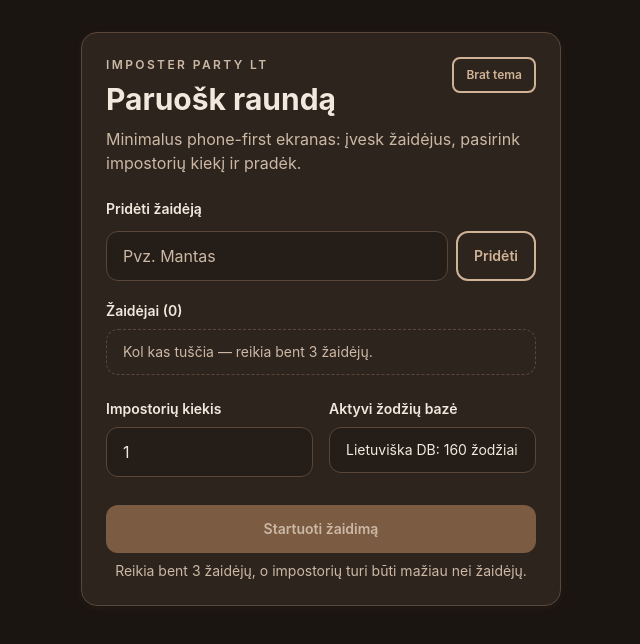
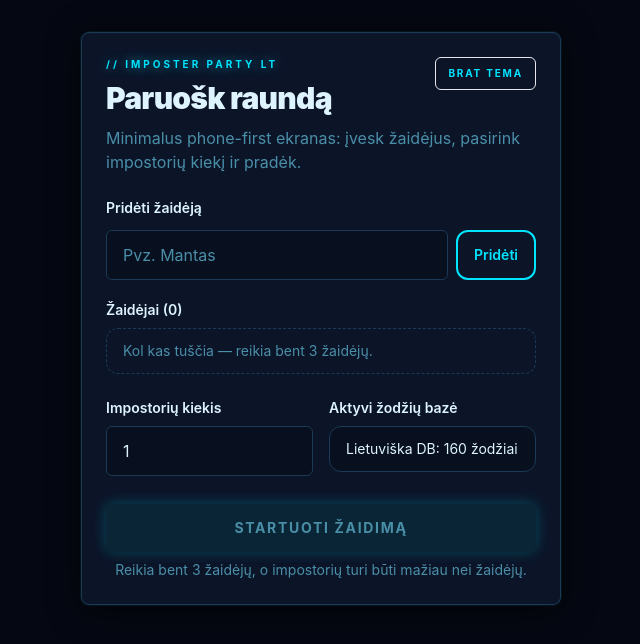
Before and after one commit to SIMHIDEN/page, a React (Vite) app: page / in a window 1280 px wide. Shown: the top 644 px of the page, without its empty margins (319-959 px from the left). Built offline with nearby package versions, Linux system fonts and the light colour scheme.

Commit message:
Fix impostor hint display + neocity redesign
- Move impostor hint outside hold button so it stays visible after reveal
- Redesign: dark navy bg with cyan grid, neon glow borders/text
- Hot pink danger theme for impostor reveal
- Angular corners, bold uppercase labels, neon glow effects

```diff
--- a/src/App.tsx
+++ b/src/App.tsx
@@ -144,13 +144,13 @@ function App() {
 
   const isImpostor = impostorIndices.includes(currentPlayerIndex)
   const panelClass =
-    'rounded-2xl border border-[var(--color-border)] bg-[var(--color-surface)] shadow-[0_2px_8px_rgba(123,91,66,0.08)]'
+    'rounded-lg border border-[var(--color-border)] bg-[var(--color-surface)] panel-neon'
   const primaryButtonClass =
-    'w-full rounded-xl bg-[var(--color-primary)] px-5 py-3.5 text-sm font-semibold text-[var(--color-text-on-primary)] transition duration-200 hover:brightness-95 disabled:cursor-not-allowed disabled:bg-[var(--color-accent)] disabled:text-[var(--color-muted)]'
+    'w-full rounded-md bg-[var(--color-primary)] px-5 py-3.5 text-sm font-bold tracking-[0.12em] uppercase text-[var(--color-text-on-primary)] transition duration-200 hover:brightness-110 disabled:cursor-not-allowed disabled:bg-[var(--color-accent)] disabled:text-[var(--color-muted)] btn-neon-glow'
   const inputClass =
-    'w-full rounded-xl border border-[var(--color-border)] bg-[var(--color-bg-soft)] px-4 py-3 text-base text-[var(--color-text)] outline-none transition duration-200 placeholder:text-[var(--color-muted)] focus:border-[var(--color-primary)] focus:ring-2 focus:ring-[var(--color-primary)]/15'
+    'w-full rounded-md border border-[var(--color-border)] bg-[var(--color-bg-soft)] px-4 py-3 text-base text-[var(--color-text)] outline-none transition duration-200 placeholder:text-[var(--color-muted)] focus:border-[var(--color-primary)] focus:ring-2 focus:ring-[var(--color-primary)]/15'
   const secondaryButtonClass =
-    'rounded-lg border-2 border-[var(--color-primary)] bg-transparent px-3 py-2 text-xs font-semibold text-[var(--color-primary)] transition duration-200 hover:bg-[var(--color-accent)]/45'
+    'rounded-md border border-[var(--color-primary)]/50 bg-transparent px-3 py-2 text-[10px] font-bold tracking-[0.18em] uppercase text-[var(--color-primary)] transition duration-200 hover:border-[var(--color-primary)] hover:bg-[var(--color-primary)]/10'
   const toggleTheme = () => {
     setTheme((prev) => (prev === 'original' ? 'brat' : 'original'))
   }
@@ -163,10 +163,10 @@ function App() {
           <div className={`${panelClass} p-5 sm:p-6`}>
             <div className="flex items-start justify-between gap-3">
               <div>
-                <p className="text-xs font-semibold uppercase tracking-[0.2em] text-[var(--color-muted)]">
-                  Imposter Party LT
+                <p className="text-[10px] font-bold uppercase tracking-[0.3em] neon-text text-[var(--color-primary)]">
+                  // Imposter Party LT
                 </p>
-                <h1 className="mt-2 text-3xl font-bold leading-tight">Paruošk raundą</h1>
+                <h1 className="mt-2 text-3xl font-black leading-tight tracking-tight">Paruošk raundą</h1>
               </div>
               <button type="button" onClick={toggleTheme} className={secondaryButtonClass}>
                 {themeSwitchLabel}
@@ -302,7 +302,7 @@ function App() {
         <div className="mx-auto flex w-full max-w-md items-center px-4 py-8 sm:max-w-lg">
           <div className={`${panelClass} w-full p-5 text-center sm:p-7`}>
             <div className="flex items-start justify-between gap-3 text-left">
-              <p className="text-xs font-semibold uppercase tracking-[0.2em] text-[var(--color-muted)]">Raundas baigtas</p>
+              <p className="text-[10px] font-bold uppercase tracking-[0.3em] neon-text text-[var(--color-primary)]">// Raundas baigtas</p>
               <button type="button" onClick={toggleTheme} className={secondaryButtonClass}>
                 {themeSwitchLabel}
               </button>
@@ -364,48 +364,58 @@ function App() {
                   cancelRevealHold()
                 }
               }}
-              className={`reveal-hold-button mx-auto flex aspect-square w-full max-w-[22rem] flex-col items-center justify-center rounded-3xl border-2 px-5 text-center transition duration-200 ${
-                isHoldingReveal
-                  ? 'bg-[var(--color-primary)] text-[var(--color-text-on-primary)]'
-                  : 'bg-[var(--color-bg-soft)] text-[var(--color-primary)] hover:bg-[var(--color-accent)]/35'
+              className={`reveal-hold-button mx-auto flex aspect-square w-full max-w-[22rem] flex-col items-center justify-center rounded-lg border-2 px-5 text-center transition duration-300 ${
+                isRevealVisible && isImpostor
+                  ? 'bg-[var(--color-danger)]/10 impostor-reveal-glow'
+                  : isHoldingReveal
+                  ? 'bg-[var(--color-primary)]/10 hold-active-glow'
+                  : 'bg-[var(--color-bg-soft)] hold-idle-border'
               }`}
             >
               {isRevealVisible ? (
                 isImpostor ? (
                   <>
-                    <p className="text-xs font-semibold uppercase tracking-[0.18em] text-[var(--color-danger)]">
-                      IMPOSTOR
+                    <p className="text-xs font-bold uppercase tracking-[0.25em] danger-text text-[var(--color-danger)]">
+                      ⚠ IMPOSTOR
                     </p>
-                    <p className="mt-3 text-4xl font-black leading-none text-[var(--color-danger)] sm:text-5xl">
+                    <p className="mt-3 text-4xl font-black leading-none danger-text text-[var(--color-danger)] sm:text-5xl">
                       IMPOSTORIUS
                     </p>
-                    {wordHints[selectedWord] && (
-                      <p className="mt-4 rounded-lg border border-[var(--color-danger)]/30 bg-[var(--color-danger)]/10 px-3 py-2 text-xs font-medium text-[var(--color-danger)] opacity-90">
-                        🕵️ Užuomina: {wordHints[selectedWord]}
-                      </p>
-                    )}
                   </>
                 ) : (
                   <>
-                    <p className="text-xs font-semibold uppercase tracking-[0.18em] text-[var(--color-text-on-primary)] opacity-80">
-                      Slaptas žodis
+                    <p className="text-xs font-bold uppercase tracking-[0.25em] neon-text text-[var(--color-primary)]">
+                      // Slaptas žodis
                     </p>
-                    <p className="mt-3 break-words text-4xl font-black leading-tight sm:text-5xl">{selectedWord}</p>
+                    <p className="mt-3 break-words text-4xl font-black leading-tight neon-text text-[var(--color-primary)] sm:text-5xl">{selectedWord}</p>
                   </>
                 )
               ) : (
                 <>
-                  <p className="text-base font-semibold sm:text-lg">
-                    {isHoldingReveal ? 'Laikyk... atskleidžiama' : 'Laikyk nuspaudęs, kad atskleistum'}
+                  <p className="text-base font-semibold text-[var(--color-primary)] sm:text-lg">
+                    {isHoldingReveal ? 'Laikyk...' : 'Laikyk nuspaudęs'}
                   </p>
-                  <p className="mt-3 text-xs text-[var(--color-muted)]">Paleidus paslaptis vėl pasislepia.</p>
+                  <p className="mt-3 text-xs text-[var(--color-muted)]">
+                    {isHoldingReveal ? 'atskleidžiama...' : 'kad atskleistum'}
+                  </p>
                 </>
               )}
             </button>
           </div>
 
+          {hasRevealedCurrentPlayer && isImpostor && wordHints[selectedWord] && (
+            <div className="mt-4 hint-panel rounded-md px-4 py-3.5">
+              <p className="text-[10px] font-bold uppercase tracking-[0.2em] text-[var(--color-danger)] opacity-70">
+                🕵 Impostoriaus užuomina
+              </p>
+              <p className="mt-1.5 text-sm font-medium text-[var(--color-danger)]">
+                {wordHints[selectedWord]}
+              </p>
+            </div>
+          )}
+
           {hasRevealedCurrentPlayer && (
-            <button type="button" onClick={nextPlayer} className={`mt-6 ${primaryButtonClass}`}>
+            <button type="button" onClick={nextPlayer} className={`mt-4 ${primaryButtonClass}`}>
               {currentPlayerIndex === players.length - 1 ? 'Baigti reveal' : 'Kitas žaidėjas'}
             </button>
           )}
--- a/src/index.css
+++ b/src/index.css
@@ -3,17 +3,18 @@
 @tailwind utilities;
 
 :root {
-  --color-bg: #1b1511;
-  --color-bg-soft: #241d18;
-  --color-surface: #2d241d;
-  --color-primary: #d0b296;
-  --color-secondary: #b59475;
-  --color-accent: #7b5b42;
-  --color-text: #f3e8dd;
-  --color-muted: #ccb8a5;
-  --color-border: #5a4739;
-  --color-danger: #e2a39f;
-  --color-text-on-primary: #23170f;
+  --color-bg: #050812;
+  --color-bg-soft: #080f1e;
+  --color-surface: #0c1428;
+  --color-primary: #00e5ff;
+  --color-secondary: #00b8d4;
+  --color-accent: #0a2535;
+  --color-text: #ddf4ff;
+  --color-muted: #4a8fa8;
+  --color-border: #1a3a55;
+  --color-danger: #ff2d78;
+  --color-text-on-primary: #010810;
+  --grid-color: rgba(0, 229, 255, 0.04);
 }
 
 :root[data-theme='brat'] {
@@ -28,22 +29,19 @@
   --color-border: #2a4a2a;
   --color-danger: #ff8f7a;
   --color-text-on-primary: #061006;
+  --grid-color: rgba(115, 255, 51, 0.04);
 }
 
 body {
   margin: 0;
   min-height: 100vh;
-  background: var(--color-bg);
+  background-color: var(--color-bg);
+  background-image:
+    linear-gradient(var(--grid-color) 1px, transparent 1px),
+    linear-gradient(90deg, var(--grid-color) 1px, transparent 1px);
+  background-size: 32px 32px;
   color: var(--color-text);
-  font-family:
-    Inter,
-    system-ui,
-    -apple-system,
-    Segoe UI,
-    Roboto,
-    Helvetica,
-    Arial,
-    sans-serif;
+  font-family: Inter, system-ui, -apple-system, Segoe UI, Roboto, Helvetica, Arial, sans-serif;
 }
 
 #root {
@@ -56,3 +54,53 @@ body {
   -webkit-touch-callout: none;
   touch-action: none;
 }
+
+.panel-neon {
+  box-shadow:
+    0 0 0 1px rgba(0, 229, 255, 0.06),
+    0 4px 32px rgba(0, 0, 0, 0.6),
+    inset 0 1px 0 rgba(0, 229, 255, 0.04);
+}
+
+.btn-neon-glow {
+  box-shadow: 0 0 14px rgba(0, 229, 255, 0.3), 0 2px 8px rgba(0, 0, 0, 0.4);
+  transition: box-shadow 0.2s ease, filter 0.2s ease;
+}
+
+.btn-neon-glow:hover:not(:disabled) {
+  box-shadow: 0 0 22px rgba(0, 229, 255, 0.55), 0 2px 12px rgba(0, 0, 0, 0.4);
+}
+
+.hold-idle-border {
+  border-color: var(--color-border);
+  transition: border-color 0.2s, box-shadow 0.2s;
+}
+
+.hold-idle-border:hover {
+  border-color: rgba(0, 229, 255, 0.35);
+  box-shadow: 0 0 12px rgba(0, 229, 255, 0.08);
+}
+
+.hold-active-glow {
+  border-color: var(--color-primary) !important;
+  box-shadow: 0 0 28px rgba(0, 229, 255, 0.55), 0 0 56px rgba(0, 229, 255, 0.15), inset 0 0 18px rgba(0, 229, 255, 0.07);
+}
+
+.impostor-reveal-glow {
+  border-color: var(--color-danger) !important;
+  box-shadow: 0 0 28px rgba(255, 45, 120, 0.55), 0 0 56px rgba(255, 45, 120, 0.15), inset 0 0 18px rgba(255, 45, 120, 0.07);
+}
+
+.neon-text {
+  text-shadow: 0 0 12px rgba(0, 229, 255, 0.65);
+}
+
+.danger-text {
+  text-shadow: 0 0 12px rgba(255, 45, 120, 0.65);
+}
+
+.hint-panel {
+  border: 1px solid rgba(255, 45, 120, 0.35);
+  background: rgba(255, 45, 120, 0.07);
+  box-shadow: 0 0 14px rgba(255, 45, 120, 0.12), inset 0 0 12px rgba(255, 45, 120, 0.04);
+}
```
